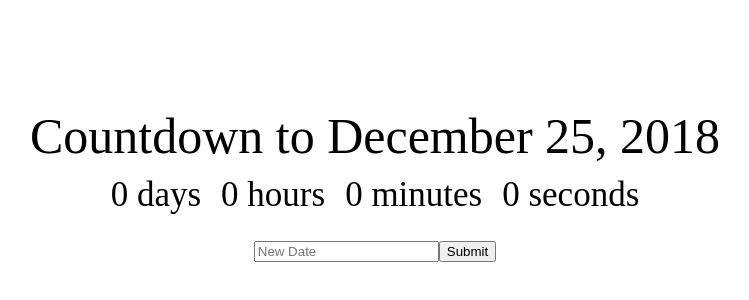
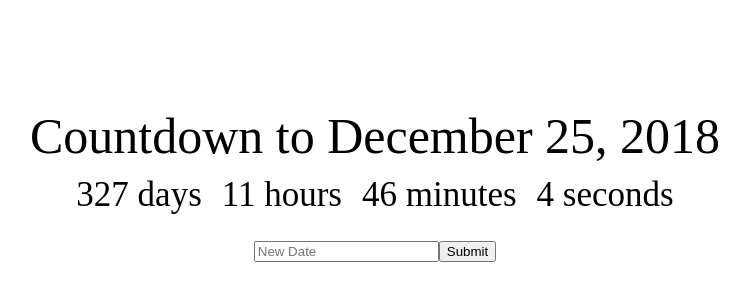
Before and after one commit to d1sc0nneckt1e/countdown_app, a React (Create React App) app: page / in a window 1280 px wide. Shown: the part 146-446 px from the top of the page, without its empty margins (265-1014 px from the left). Built offline with nearby package versions, Linux system fonts and the light colour scheme.

Commit message:
calculating Time Until and hooking with LifeCycle methods

```diff
--- a/src/App.jsx
+++ b/src/App.jsx
@@ -20,7 +20,9 @@
     return(
       <div className='App'>
         <div className='App-title'>Countdown to {this.state.deadline}</div>
-        <Clock/>
+        <Clock
+          deadline={this.state.deadline}
+        />
           <div>
             <input placeholder='New Date' onChange={event => this.setState({newDeadline: event.target.value})}/>
             <button onClick={() => this.changeDeadline()}>Submit</button>
--- a/src/clock.jsx
+++ b/src/clock.jsx
@@ -12,7 +12,28 @@
     }
   }
 
+  componentWillMount(){
+    this.getTimtUntil(this.props.deadline);
+  }
+
+  componentDidMount(){
+    setInterval(() => this.getTimtUntil(this.props.deadline), 1000);
+  }
+
+  getTimtUntil(deadline){
+    const time = Date.parse(deadline) - Date.parse(new Date());
+    // console.log('time:', time);
+    const seconds = Math.floor((time/1000)%60);
+    const minutes = Math.floor((time/1000/60)%60);
+    const hours = Math.floor(time/(1000*60*60)%24);
+    const days = Math.floor(time/(1000*60*60*24));
+
+    // console.log('seconds:', seconds, 'minutes:', minutes, 'hours:', hours, 'days:', days);
+    this.setState({days, hours, minutes, seconds});
+  }
+
   render(){
+    // this.getTimtUntil(this.props.deadline);
     return(
       <div className='clock'>
         <div className='clock-days'>{this.state.days} days</div>
```
